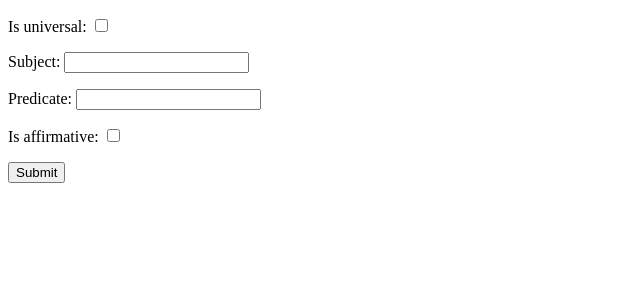
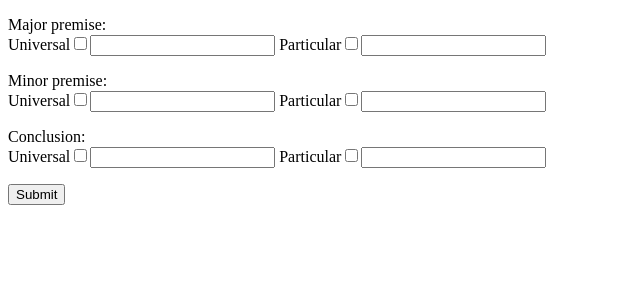
Before and after one commit to lyk2018-python/deductive-reasoning, a Django app: page /submit/ in a window 1280 px wide. Shown: the part 26-326 px from the top of the page, without its empty margins (0-640 px from the left). Run offline with Django 3.2, Linux system fonts and the light colour scheme.

Commit message:
Change forms.py and submit page

```diff
--- a/deductivereasoning/proofs/forms.py
+++ b/deductivereasoning/proofs/forms.py
@@ -1,8 +1,33 @@
-from django.forms import ModelForm
-from django.db.models import fields
-from proofs.models import *
+from django import forms
 
-class MajorSubmissionForm(ModelForm):
-    class Meta:
-        model = Proposition
-        fields = {"is_universal","is_affirmative","subject", "predicate",}
+class MajorSubmissionForm(forms.Form):
+    is_universal_major = forms.BooleanField(required=True)
+    subject_major = forms.CharField(
+        max_length=255,
+        label='Major subject',
+    )
+    is_affirmative_major = forms.BooleanField(required=True)
+    predicate_major = forms.CharField(
+        max_length=255,
+        label='Major predicate',
+    )
+    is_universal_minor = forms.BooleanField(required=True)
+    subject_minor = forms.CharField(
+        max_length=255,
+        label='Major subject',
+    )
+    is_affirmative_minor = forms.BooleanField(required=True)
+    predicate_minor = forms.CharField(
+        max_length=255,
+        label='Major predicate',
+    )
+    is_universal_conclusion = forms.BooleanField(required=True)
+    subject_conclusion = forms.CharField(
+        max_length=255,
+        label='Major subject',
+    )
+    is_affirmative_conclusion = forms.BooleanField(required=True)
+    predicate_conclusion = forms.CharField(
+        max_length=255,
+        label='Major predicate',
+    )
--- a/deductivereasoning/templates/submit.html
+++ b/deductivereasoning/templates/submit.html
@@ -1,10 +1,17 @@
 {% extends "base.html" %}
-
 {% block title %}Submit Page{% endblock %}
 {% block content %}
-<form method="post">
-    {% csrf_token %}
-    {{ form.as_p }}
-    <button type="submit"> Submit </button>
+  <form method="post">
+      {% csrf_token %}
+      <p>Major premise:<br/>
+      Universal{{ form.is_universal_major }}{{ form.subject_major }}
+      Particular{{ form.is_affirmative_major }}{{ form.predicate_major }}</p>
+      <p>Minor premise:<br/>
+      Universal{{ form.is_universal_minor }}{{ form.subject_minor }}
+      Particular{{ form.is_affirmative_minor }}{{ form.predicate_minor }}</p>
+      <p>Conclusion:<br/>
+      Universal{{ form.is_universal_conclusion }}{{ form.subject_conclusion }}
+      Particular{{ form.is_affirmative_conclusion }}{{ form.predicate_conclusion }}</p>
+      <button type="submit"> Submit </button>
   </form>
-  {% endblock %}
+{% endblock %}
```
